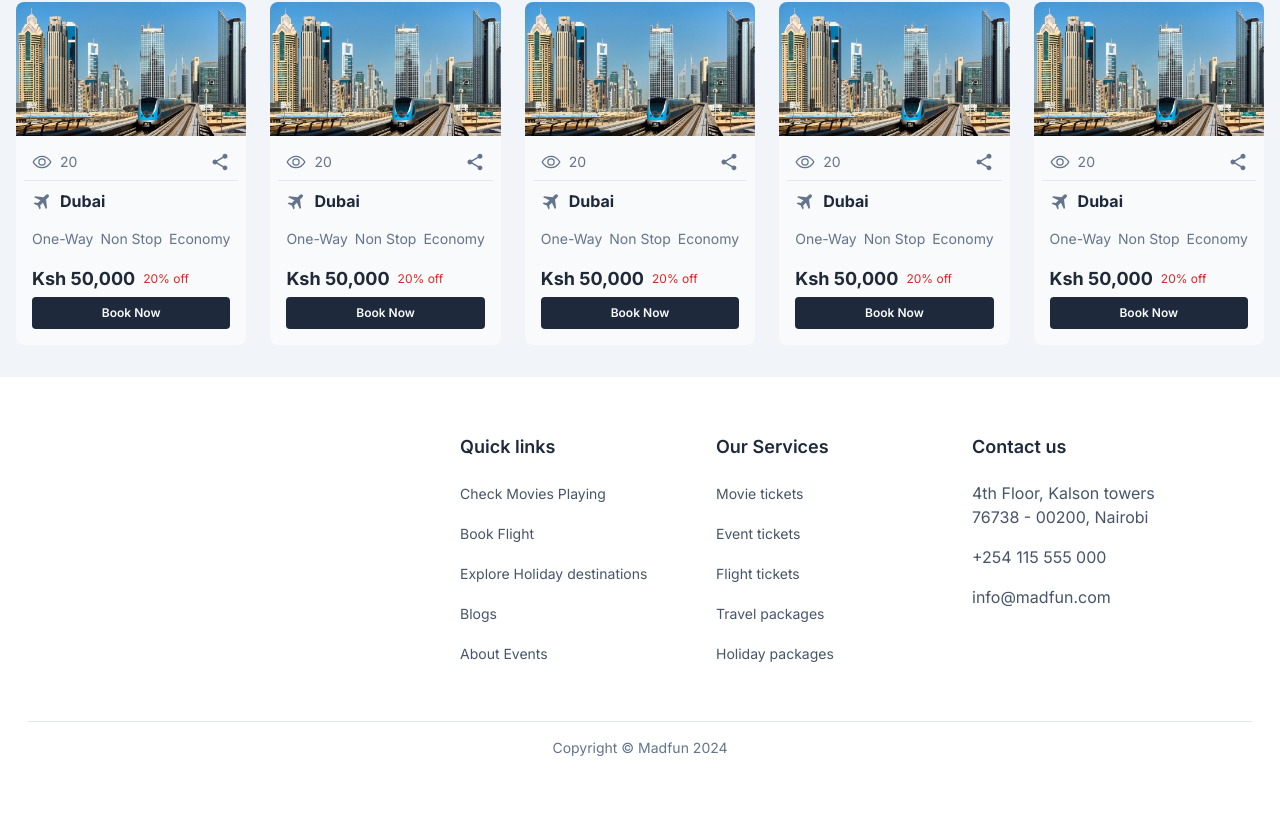
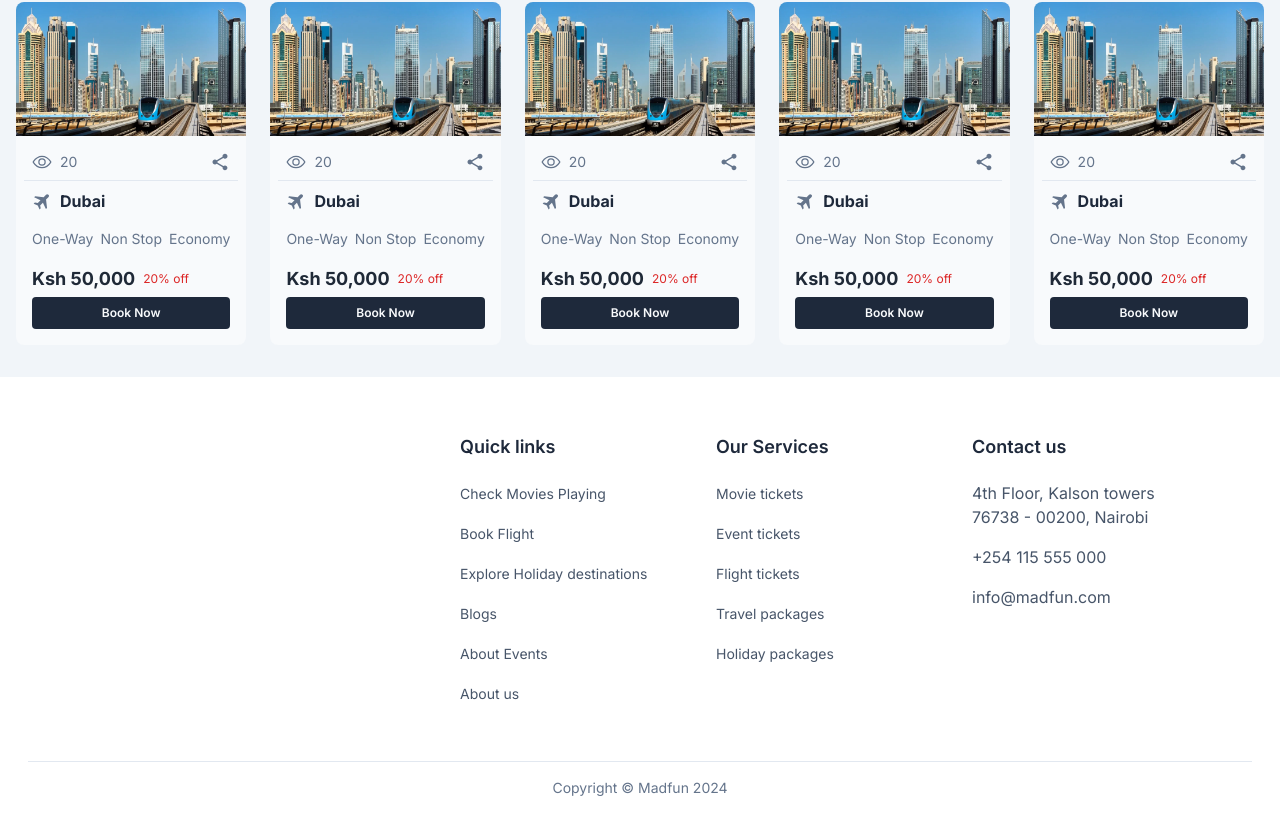
Before and after one commit to gitkenya/madfun, a Next.js app: page / in a window 1280 px wide. Shown: the part 1579-2393 px from the top of the page. Before the commit the page ends 2353 px from the top, so only its background shows below. Built offline with nearby package versions, Linux system fonts and the light colour scheme.

Commit message:
Added Moment Date Fn

```diff
--- a/src/app/(web)/modules/shared/footer/footer.tsx
+++ b/src/app/(web)/modules/shared/footer/footer.tsx
@@ -52,6 +52,14 @@ export default function Footer() {
                         className="transition-all duration-300 text-sm text-slate-600 hover:text-slate-700"
                       >
                         About Events
+                      </Link>
+                    </li>
+                    <li>
+                      <Link
+                        href="/"
+                        className="transition-all duration-300 text-sm text-slate-600 hover:text-slate-700"
+                      >
+                        About us
                       </Link>
                     </li>
                   </ul>
```
